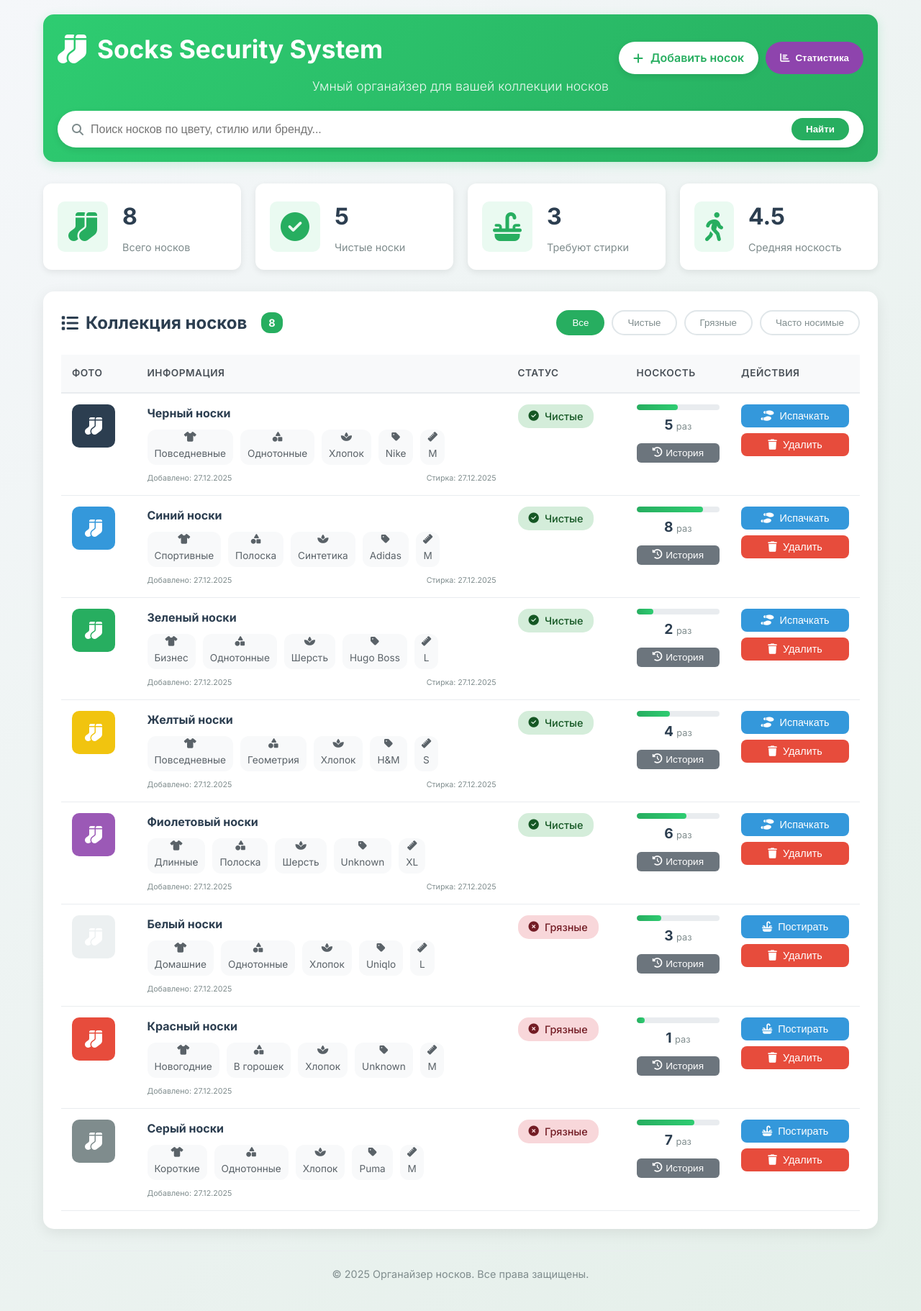
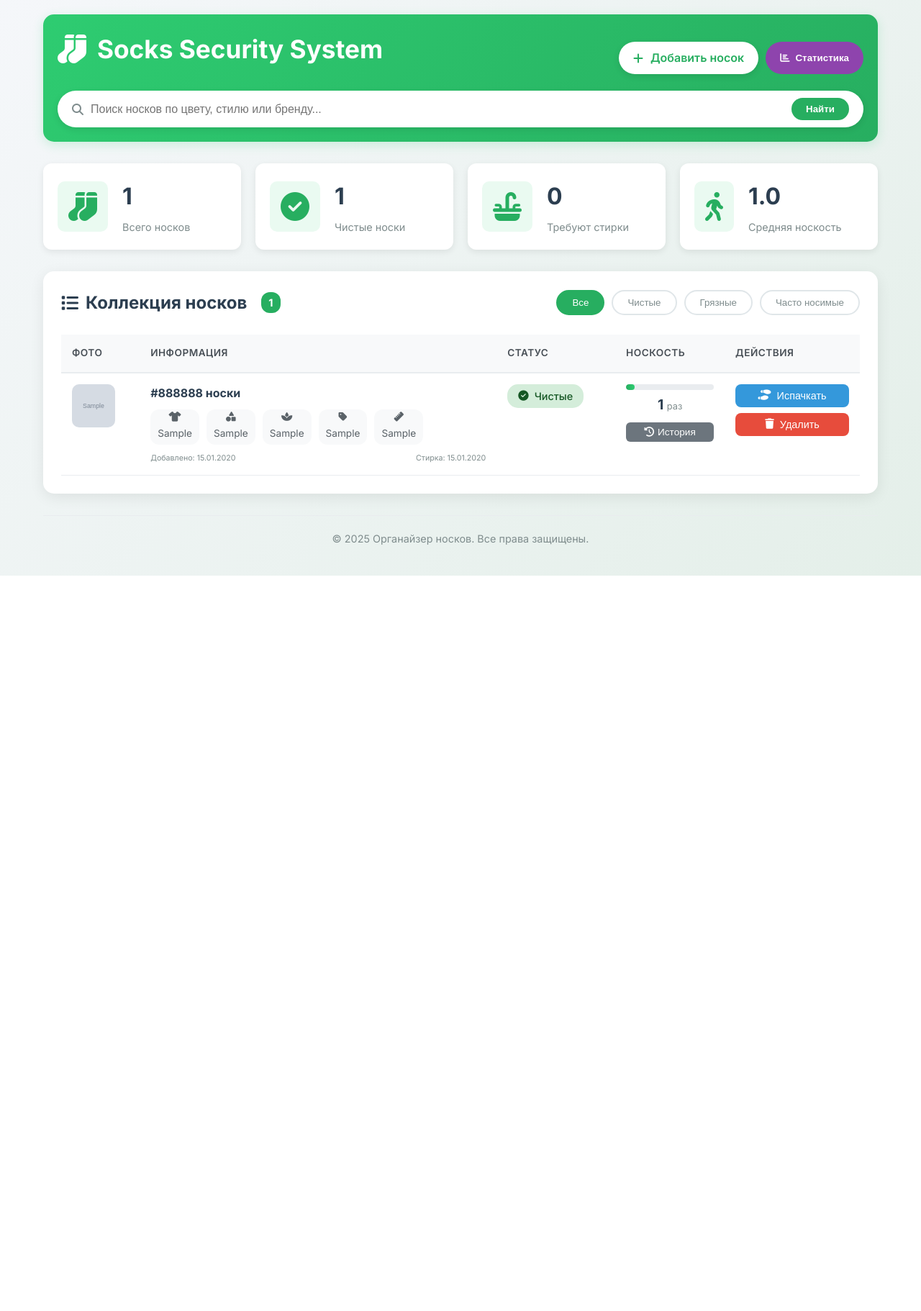
Before and after one commit to meT1moffey/socks-security-system, a Flask app: page / in a window 1280 px wide. Shown: the whole page at 72% size. After the commit the page ends 800 px from the top, so only its background shows below. Run offline with Flask 3, Linux system fonts and the light colour scheme; data comes from the database, SQL or seed files in the repository; tables that the repository leaves empty hold one stand-in row (values such as "Sample post"); grey boxes marked "Sample" are stand-in pictures.

Commit message:
Grammatic improved_

```diff
--- a/app.py
+++ b/app.py
@@ -69,58 +69,9 @@ def close_db(error):
     if hasattr(g, 'db'):
         g.db.close()
 
-def populate_sample_data():
-    db = get_db()
-    count = db.execute('SELECT COUNT(*) as count FROM socks').fetchone()['count']
-
-    if count == 0:
-        sample_socks = [
-            ('black_sock_1', 'Черный', '#2c3e50', 'Повседневные', 'Однотонные',
-             'Хлопок', 'M', 'Nike', None, True, datetime.now().strftime('%Y-%m-%d %H:%M:%S'),
-             datetime.now().strftime('%Y-%m-%d %H:%M:%S'), 'Любимые черные носки', 5),
-
-            ('white_sock_1', 'Белый', '#ecf0f1', 'Домашние', 'Однотонные',
-             'Хлопок', 'L', 'Uniqlo', None, False, datetime.now().strftime('%Y-%m-%d %H:%M:%S'),
-             None, 'Нужно постирать', 3),
-
-            ('blue_sock_1', 'Синий', '#3498db', 'Спортивные', 'Полоска',
-             'Синтетика', 'M', 'Adidas', None, True, datetime.now().strftime('%Y-%m-%d %H:%M:%S'),
-             datetime.now().strftime('%Y-%m-%d %H:%M:%S'), 'Для бега', 8),
-
-            ('green_sock_1', 'Зеленый', '#27ae60', 'Бизнес', 'Однотонные',
-             'Шерсть', 'L', 'Hugo Boss', None, True, datetime.now().strftime('%Y-%m-%d %H:%M:%S'),
-             datetime.now().strftime('%Y-%m-%d %H:%M:%S'), 'Деловые встречи', 2),
-
-            ('red_sock_1', 'Красный', '#e74c3c', 'Новогодние', 'В горошек',
-             'Хлопок', 'M', 'Unknown', None, False, datetime.now().strftime('%Y-%m-%d %H:%M:%S'),
-             None, 'Праздничные', 1),
-
-            ('yellow_sock_1', 'Желтый', '#f1c40f', 'Повседневные', 'Геометрия',
-             'Хлопок', 'S', 'H&M', None, True, datetime.now().strftime('%Y-%m-%d %H:%M:%S'),
-             datetime.now().strftime('%Y-%m-%d %H:%M:%S'), 'Яркие летние', 4),
-
-            ('purple_sock_1', 'Фиолетовый', '#9b59b6', 'Длинные', 'Полоска',
-             'Шерсть', 'XL', 'Unknown', None, True, datetime.now().strftime('%Y-%m-%d %H:%M:%S'),
-             datetime.now().strftime('%Y-%m-%d %H:%M:%S'), 'Зимние теплые', 6),
-
-            ('gray_sock_1', 'Серый', '#7f8c8d', 'Короткие', 'Однотонные',
-             'Хлопок', 'M', 'Puma', None, False, datetime.now().strftime('%Y-%m-%d %H:%M:%S'),
-             None, 'Тренировочные', 7),
-        ]
-
-        db.executemany('''
-            INSERT INTO socks (id, color, color_hex, style, pattern, material,
-                              size, brand, photo_filename, clean, created_at,
-                              last_washed, notes, wear_count)
-            VALUES (?, ?, ?, ?, ?, ?, ?, ?, ?, ?, ?, ?, ?, ?)
-        ''', sample_socks)
-
-        db.commit()
-
 @app.route('/')
 def index():
     db = get_db()
-    populate_sample_data()
 
     socks = db.execute('''
         SELECT * FROM socks
@@ -149,11 +100,12 @@ def index():
     stats = db.execute('''
         SELECT
             COUNT(*) as total,
-            SUM(CASE WHEN clean = 1 THEN 1 ELSE 0 END) as clean,
-            SUM(CASE WHEN clean = 0 THEN 1 ELSE 0 END) as dirty,
+            COALESCE(SUM(clean), 0) as clean,
+            COUNT(*) - COALESCE(SUM(clean), 0) as dirty,
             AVG(wear_count) as avg_wear_count
         FROM socks
     ''').fetchone()
+    print(dict(stats))
 
     current_time = datetime.now().strftime('%d.%m.%Y %H:%M')
 
@@ -447,5 +399,4 @@ def serve_js(filename):
 if __name__ == '__main__':
     with app.app_context():
         init_db()
-        populate_sample_data()
     app.run(host='0.0.0.0', debug=True)
--- a/templates/index.html
+++ b/templates/index.html
@@ -25,7 +25,6 @@
                     </button>
                 </div>
             </div>
-            <p class="subtitle">Умный органайзер для вашей коллекции носков</p>
 
             <div class="search-bar">
                 <i class="fas fa-search"></i>
```
Also changed, not shown: 1 other file.
